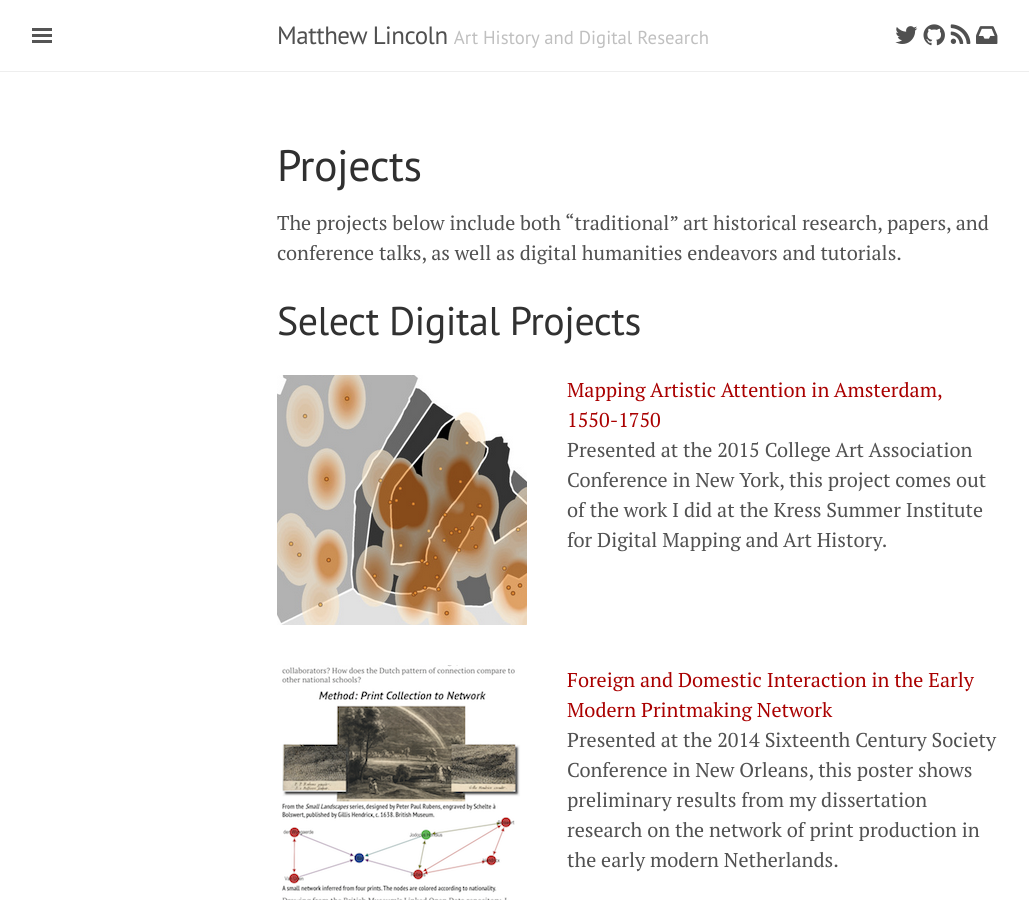
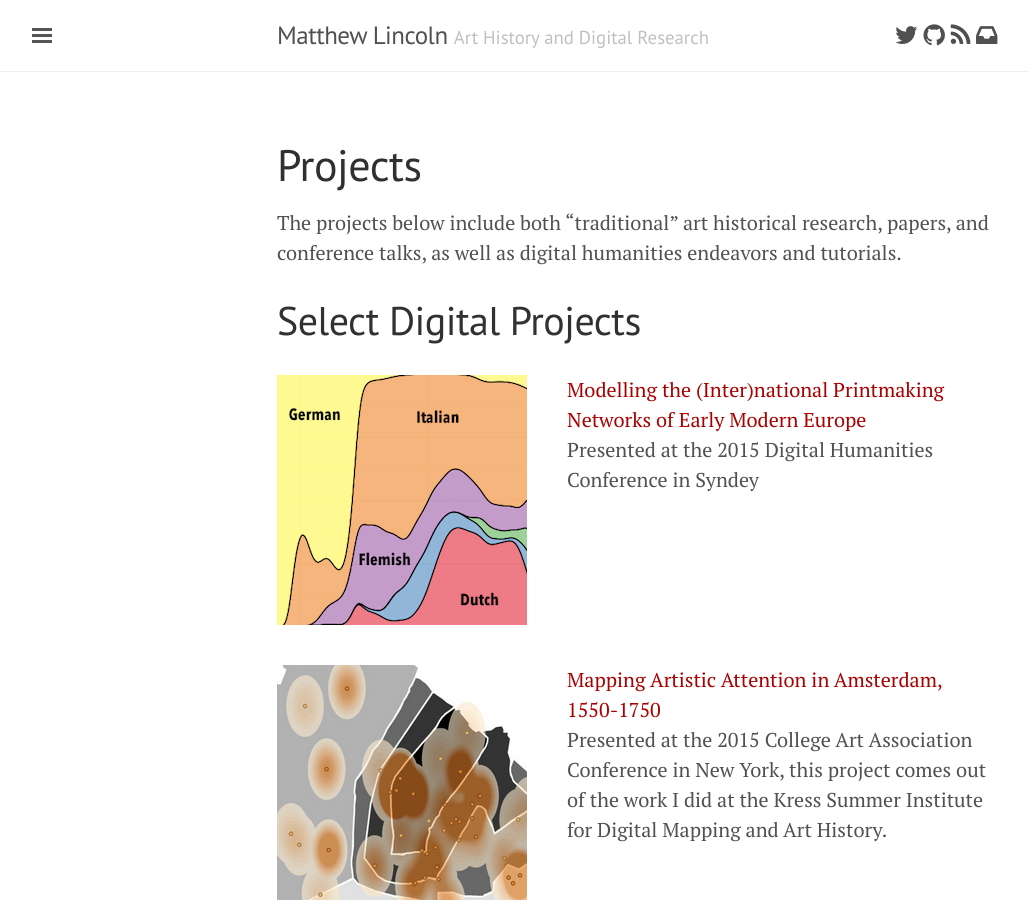
Before and after one commit to mdlincoln/mdlincoln.github.io, a Jekyll site: the page built from projects/index.markdown, in a window 1280 px wide and 900 px high. Shown: the whole window, without its empty margins (3-1032 px from the left). Built offline with Jekyll 4.4.1, drawn with Linux system fonts in a browser that asks for light colours; nearby versions of some CDN libraries.

Commit message:
add dh2015 to project section

```diff
--- a/_data/projects.yaml
+++ b/_data/projects.yaml
@@ -12,6 +12,10 @@ other:
     snippet: 'A paper examining the intersection of civic pride and memory in paintings by Emanuel de Witte. Versions presented at the 2011 University of Indiana, Bloomington Graduate Art History Symposium, and the 2012 Medieval and Early Modern interdisciplinary conference "Geographies of Desire" at the University of Maryland, College Park.'
     avatar: /assets/images-display/dewitte_avatar.png
 dh:
+  - title: "Modelling the (Inter)national Printmaking Networks of Early Modern Europe"
+    url: /2015/06/30/dh2015-modelling-the-international-printmaking-networks-of-early-modern-europe.html
+    snippet: "Presented at the 2015 Digital Humanities Conference in Syndey"
+    avatar: /assets/images-display/dh2015_avatar.png
   - title: "Mapping Artistic Attention in Amsterdam, 1550-1750"
     url: /2015/02/15/mapping-artistic-attention-in-amsterdam.html
     snippet: "Presented at the 2015 College Art Association Conference in New York, this project comes out of the work I did at the Kress Summer Institute for Digital Mapping and Art History."
```
Also changed, not shown: assets/images-display/dh2015_avatar.png (added).
